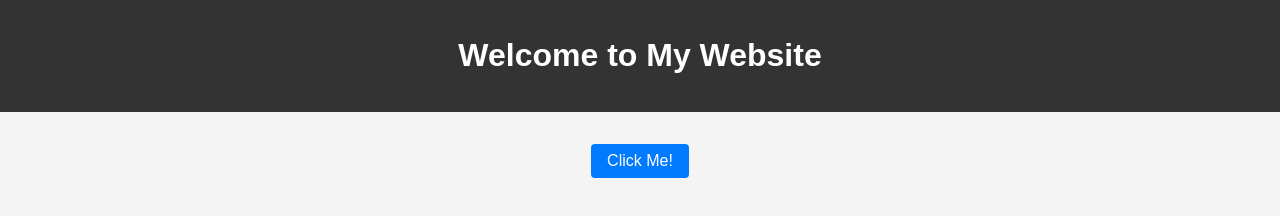
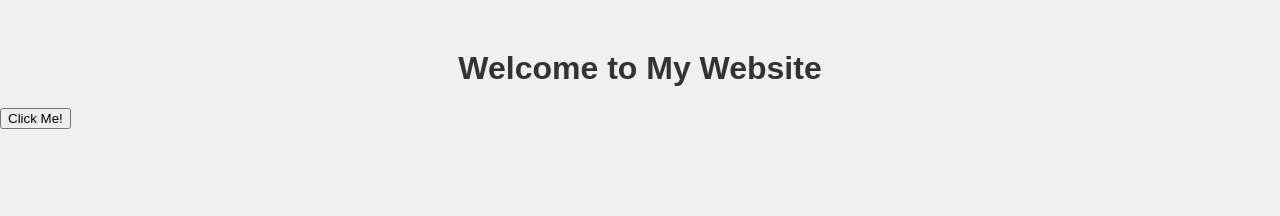
Before and after one commit to yosefalaamohmed/-, a plain HTML site: page Index.html in a window 1280 px wide. Drawn offline with Linux system fonts and the light colour scheme.

Commit message:
Update styles.css

```diff
--- a/styles.css
+++ b/styles.css
@@ -1,32 +1,34 @@
+/* إعدادات لجسم الصفحة */
 body {
+    background-color: #f0f0f0;
     font-family: Arial, sans-serif;
     margin: 0;
     padding: 0;
-    background-color: #f4f4f4;
 }
 
-header {
-    background-color: #333;
-    color: white;
-    padding: 1rem;
+/* تخصيص عنصر العنوان */
+h1 {
     text-align: center;
+    color: #333;
+    margin-top: 50px;
 }
 
-main {
-    text-align: center;
-    padding: 2rem;
+/* مربع يحتوي على صورة تم إنشاؤها بواسطة الذكاء الاصطناعي */
+.container {
+    width: 300px;
+    height: 300px;
+    background-image: url('ai-generated-image.jpg');
+    background-size: cover;
+    border-radius: 15px;
+    margin: 20px auto;
+    box-shadow: 0px 4px 8px rgba(0, 0, 0, 0.1);
 }
 
-button {
-    padding: 0.5rem 1rem;
-    font-size: 1rem;
-    background-color: #007BFF;
-    color: white;
-    border: none;
-    border-radius: 0.25rem;
-    cursor: pointer;
+/* نص على الصورة */
+.container p {
+    color: #fff;
+    text-align: center;
+    padding-top: 120px;
+    font-size: 18px;
+    text-shadow: 2px 2px 4px rgba(0, 0, 0, 0.5);
 }
-
-button:hover {
-    background-color: #0056b3;
-}
```
